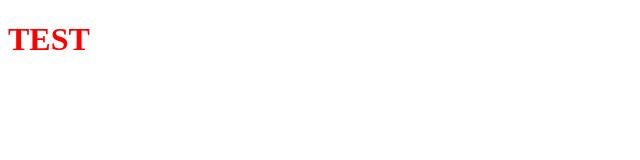
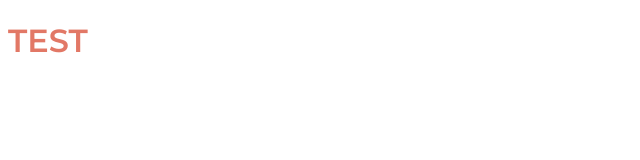
Before and after one commit to SmilingHangman/CA_EXAM, a website: page app/index.html in a window 1280 px wide. Shown: the full height of the page, 0-640 px from the left. Drawn offline with Linux system fonts and the light colour scheme.

Commit message:
set up fonts variables for main colors

```diff
--- a/app/index.html
+++ b/app/index.html
@@ -5,6 +5,7 @@
     <meta name="viewport" content="width=device-width, initial-scale=1.0">
     <meta http-equiv="X-UA-Compatible" content="ie=edge">
     <title>CA_EXAM</title>
+    <link href="https://fonts.googleapis.com/css?family=Montserrat:400,600" rel="stylesheet">
     <link rel="stylesheet" href="style.css">
 </head>
 <body>
--- a/app/scss/style.scss
+++ b/app/scss/style.scss
@@ -1,3 +1,11 @@
+$salad: #41D395;
+$blu: #6696E2;
+$brand: #E27866;
+
+body {
+    font-family: 'Montserrat', sans-serif;
+}
+
 h1 {
-    color: red;
+    color: $brand;
 }
```
Also changed, not shown: app/style.css.
